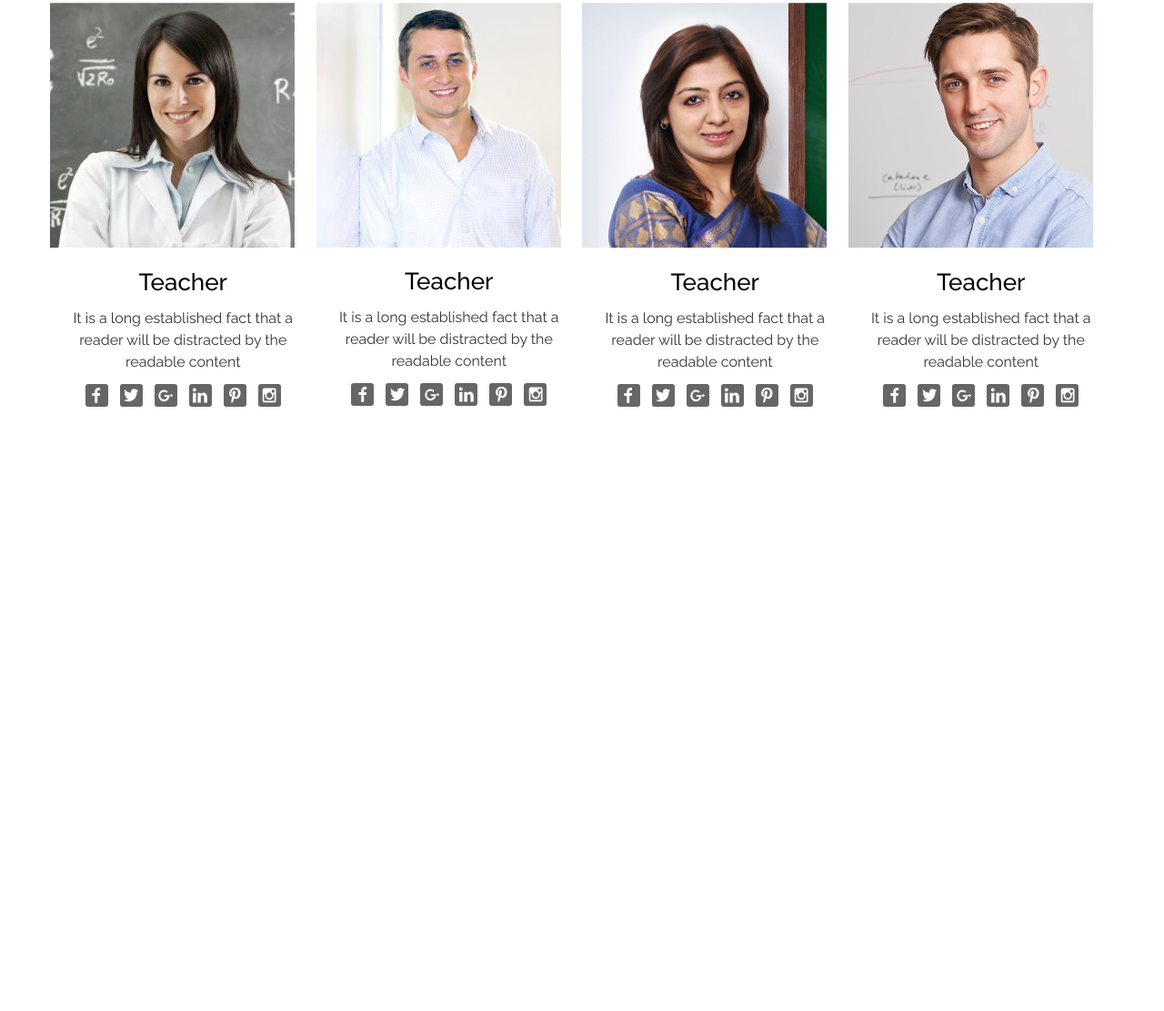
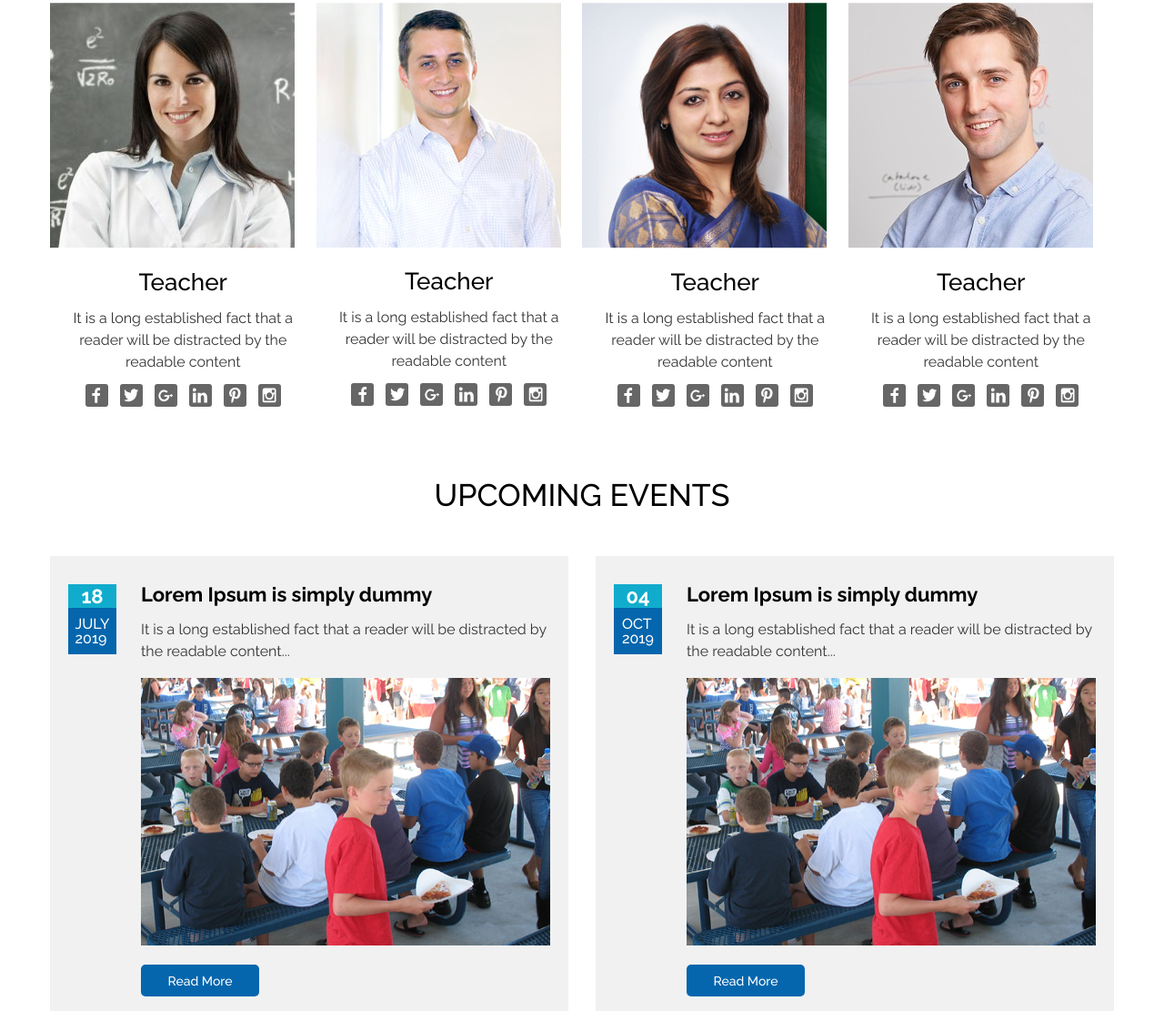
Before and after one commit to yuriygumeniuk/school, a plain HTML site: page index.html in a window 1280 px wide. Shown: the part 2652-3763 px from the top of the page at 91% size. Before the commit the page ends 3099 px from the top, so only its background shows below. Drawn offline with nearby package versions, Linux system fonts and the light colour scheme; files whose address does not match are found by name.

Commit message:
section events

```diff
--- a/css/style.css
+++ b/css/style.css
@@ -394,7 +394,6 @@
 	min-height: 130px;
 	display: flex;
 	width: 33.333%;
-	/*margin-bottom: 60px;*/
 }
 .experience-number-block {
 	margin-right: 30px;
@@ -422,6 +421,7 @@
 }
 /*---------- section staffs ----------*/
 .staffs {
+	margin-bottom: 80px;
 }
 .staffs-block {
 	display: flex;
@@ -452,3 +452,93 @@
 	width: 65%;
 	height: 65%;
 }
+/*---------- section events ----------*/
+.events {
+	margin-bottom: 80px;
+}
+.events-block {
+	width: 100%;
+	display: flex;
+	justify-content: space-between;
+}
+.event-item {
+	width: calc(50% - 15px);
+	background-color: #f1f1f1;
+	height: 500px;
+	padding: 31px 20px 15px;
+	display: flex;
+	justify-content: space-between;
+}
+.event-date {
+	width: 53px;
+}
+.date__day {
+	width: 100%;
+	height: 26px;
+	background-color: #11accd;
+	/*----view----*/
+	color: #fefefe;
+	font-family: 'Raleway', sans-serif;
+	font-size: 22px;
+	font-weight: 700;
+	text-transform: uppercase;
+	display: flex;
+	align-items: center;
+	justify-content: center;
+}
+.date__mount-year {
+	width: 100%;
+	height: 51px;
+	background-color: #0566ad;
+	/*----view----*/
+	color: #ffffff;
+	font-family: 'Raleway', sans-serif;
+	font-size: 16px;
+	font-weight: 500;
+	text-transform: uppercase;
+	display: flex;
+	align-items: center;
+	justify-content: center;
+}
+.event-content {
+	width: 450px;
+	display: flex;
+	flex-direction: column;
+	align-items: flex-start;
+}
+.event__title {
+	margin-bottom: 16px;
+	color: #000000;
+	font-family: 'Raleway', sans-serif;
+	font-size: 22px;
+	font-weight: 700;
+}
+.event__desc {
+	flex: 1 0 auto;
+	margin-bottom: 20px;
+	overflow: hidden;
+	max-width: 450px;
+	max-height: 45px;
+	color: #333333;
+	font-family: 'Raleway', sans-serif;
+	font-size: 16px;
+	font-weight: 400;
+	line-height: 24px;
+}
+.event__img {
+	margin-bottom: 19px;
+}
+.event__btn {
+	display: flex;
+	align-items: center;
+	justify-content: center;
+	width: 130px;
+	height: 35px;
+	border-radius: 5px;
+	background-color: #0566ad;
+	/*----view----*/
+	color: #ffffff;
+	font-family: 'Raleway', sans-serif;
+	font-size: 14px;
+	font-weight: 500;
+}
--- a/index.html
+++ b/index.html
@@ -374,9 +374,43 @@
 	</div>
 </section>
 
+<section class="events wrap">
+	<div class="row__title">upcoming events</div>
+	<div class="events-block">
+		<!-- 1 -->
+		<div class="event-item">
+			<div class="event-date">
+				<div class="date__day">18</div>
+				<div class="date__mount-year">July<br>2019</div>
+			</div>
+			<div class="event-content">
+				<div class="event__title">Lorem Ipsum is simply dummy</div>
+				<div class="event__desc">It is a long established fact that a reader will be distracted by the readable content...</div>
+				<div class="event__img"><img src="img/event-01.jpg" alt=""></div>
+				<a href="#!" class="event__btn">Read More</a>
+			</div>
+		</div>
+		<!-- 2 -->
+		<div class="event-item">
+			<div class="event-date">
+				<div class="date__day">04</div>
+				<div class="date__mount-year">Oct<br>2019</div>
+			</div>
+			<div class="event-content">
+				<div class="event__title">Lorem Ipsum is simply dummy</div>
+				<div class="event__desc">It is a long established fact that a reader will be distracted by the readable content...</div>
+				<div class="event__img"><img src="img/event-01.jpg" alt=""></div>
+				<a href="#!" class="event__btn">Read More</a>
+			</div>
+		</div>
+	</div> <!-- events-block --------------->
+</section>
 
-	<section class="events"></section>
-	<section class="toppers"></section>
+<section class="toppers">
+
+</section>
+
+
 </main>
 <footer class="footer"></footer>
 	<div class="section footer-control"></div>
```
Also changed, not shown: img/event-01.jpg (added), img/event-02.jpg (added).
